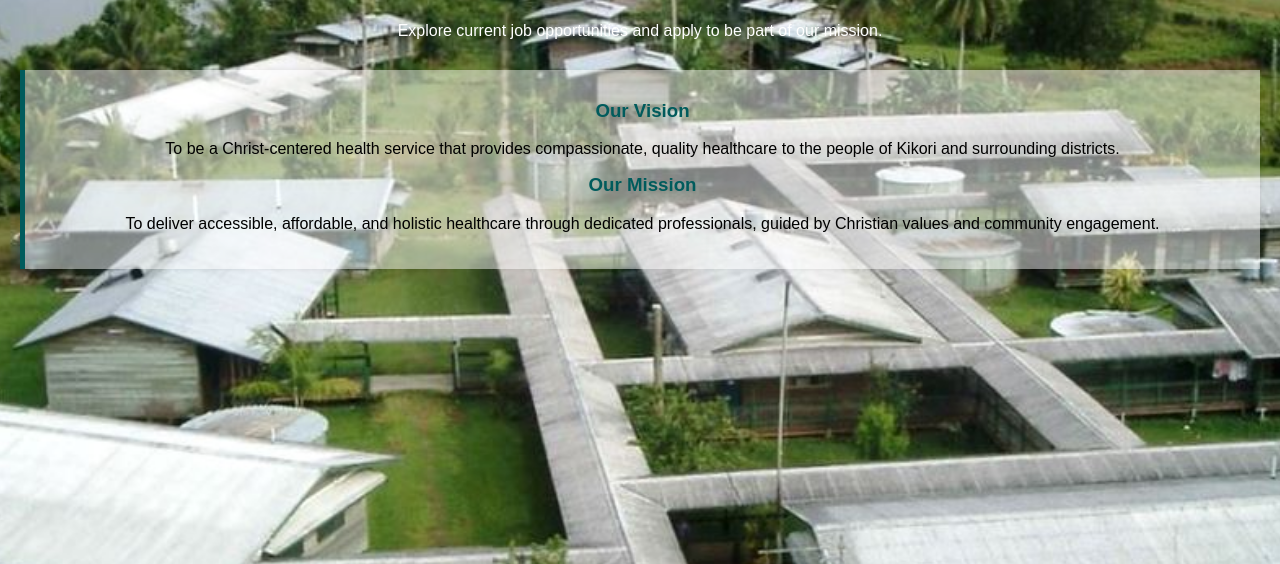
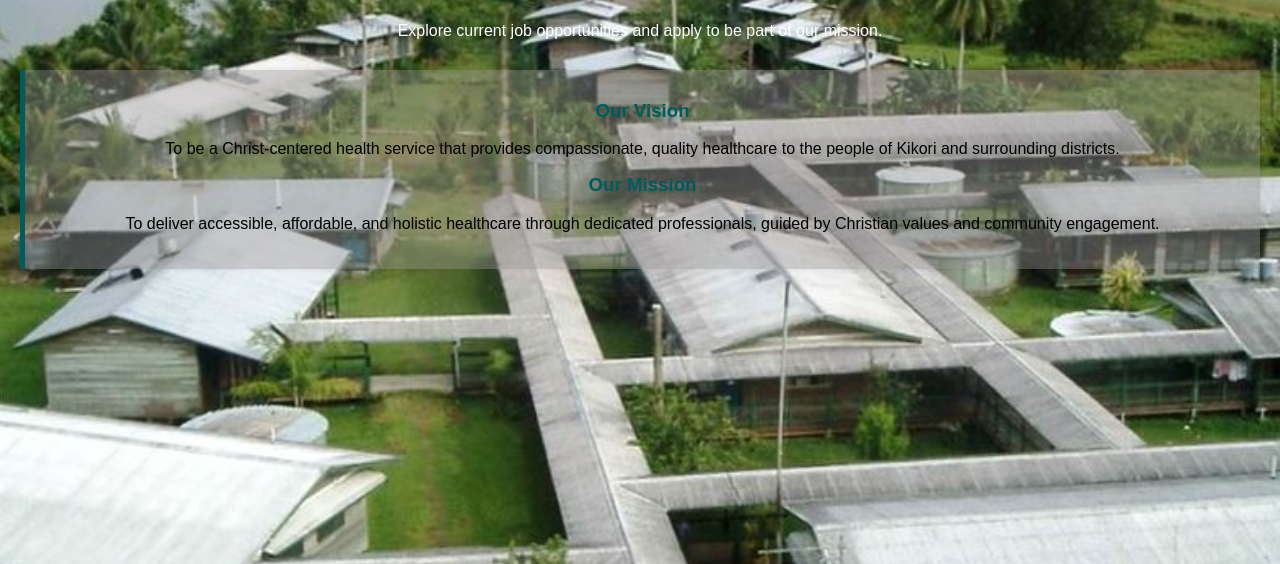
Before and after one commit to GCSKDH-Adverts-Hub/Adverts-Hub, a plain HTML site: page index.html in a window 1280 px wide. Shown: the part 236-800 px from the top of the page. Drawn offline with Linux system fonts and the light colour scheme.

Commit message:
Add files via upload

```diff
--- a/style.css
+++ b/style.css
@@ -103,7 +103,7 @@ footer {
 
 
 .vision-mission {
-  background-color: #ffffff77;
+  background-color: #96919167;
   padding: 20px;
   margin-top: 30px;
   border-left: 5px solid #005b5c;
```
